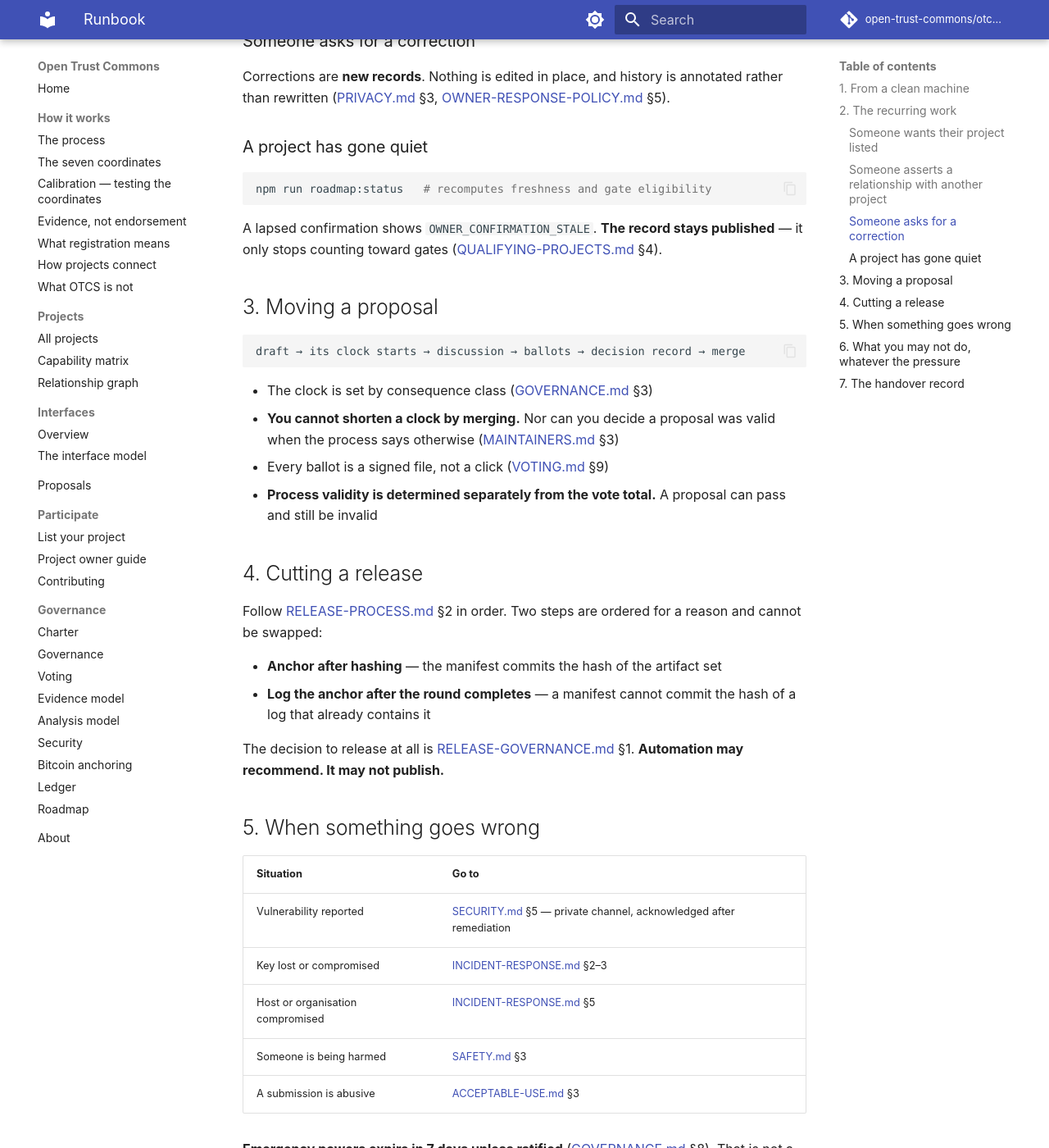
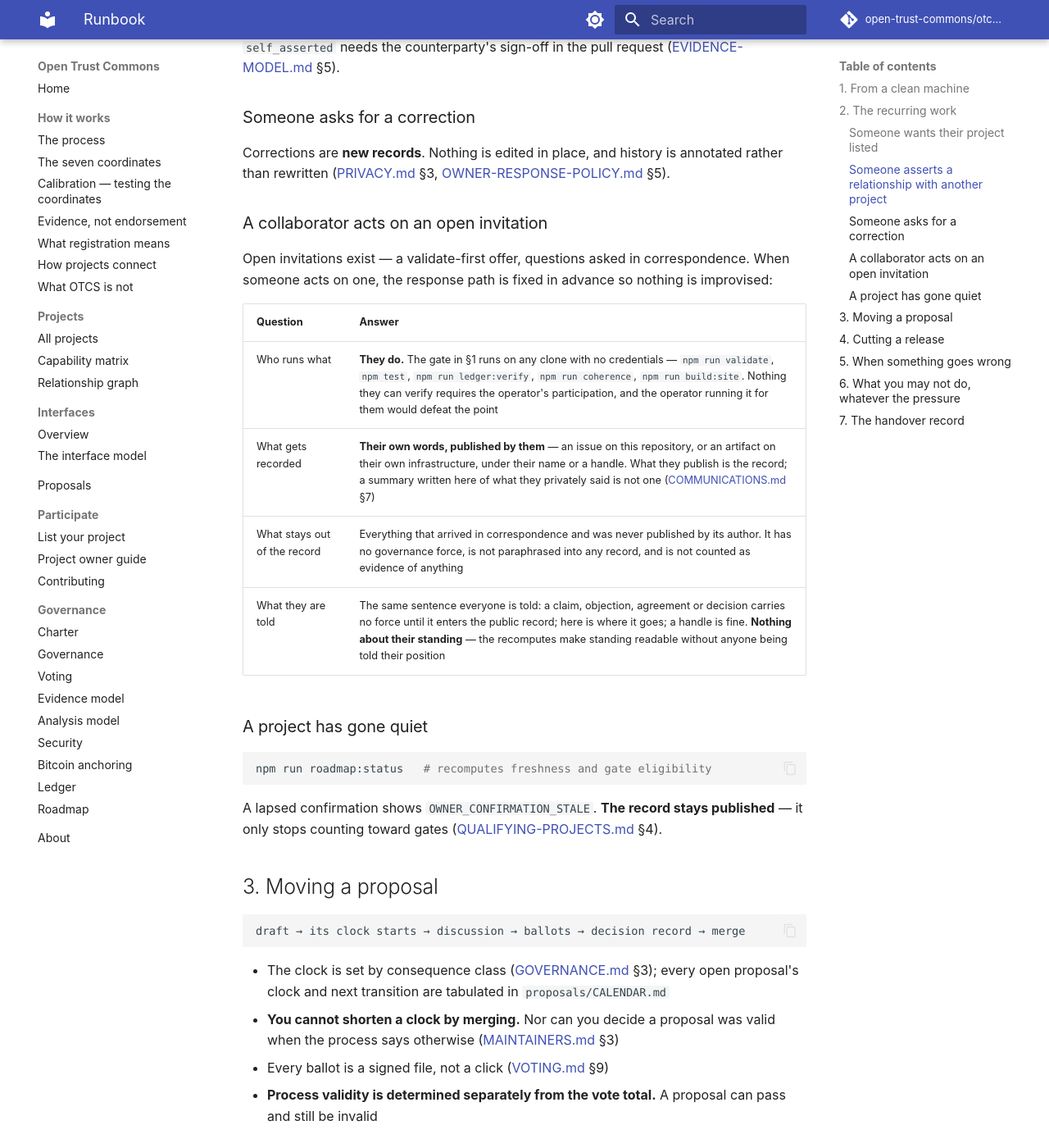
Before and after one commit to open-trust-commons/otcs-registry, an MkDocs documentation site: the page built from docs/generated/runbook.md, in a window 1280 px wide and 1400 px high, scrolled down 1646 px. Shown: the whole window at 82% size. Built offline with MkDocs 1.6.1 and Material for MkDocs 9.7.7, drawn with Linux system fonts in a browser that asks for light colours; comment, search, counter and statistics services are not loaded; some of the changed text lies outside the part shown.

Commit message:
Regenerate tracked docs pages for the RUNBOOK and calendar changes
docs/generated/ is tracked; the earlier commit changed sources without
regenerating. Pages: runbook.md (PR-only sentence, collaborator path,
calendar pointer), proposals/index.md (CALENDAR.md now listed).

Co-Authored-By: Claude Fable 5 <noreply@anthropic.com>

````diff
--- a/docs/generated/runbook.md
+++ b/docs/generated/runbook.md
@@ -32,6 +32,8 @@ npm run build:site       # deterministic — same input, byte-identical output
 
 **All five must pass on a fresh clone.** If any fails on an untouched checkout, stop and fix that before doing operator work — you cannot tell your own changes from a pre-existing fault otherwise.
 
+**`main` is pull-request-only.** The branch ruleset bounces direct pushes — including the operator's. Every change, however small, arrives as a branch and a pull request with the checks green.
+
 ## 2. The recurring work
 
 ### Someone wants their project listed
@@ -57,6 +59,17 @@ issue or pull request → does it meet the record rules? → checks pass? → me
 
 Corrections are **new records**. Nothing is edited in place, and history is annotated rather than rewritten ([PRIVACY.md](privacy.md) §3, [OWNER-RESPONSE-POLICY.md](owner-response-policy.md) §5).
 
+### A collaborator acts on an open invitation
+
+Open invitations exist — a validate-first offer, questions asked in correspondence. When someone acts on one, the response path is fixed in advance so nothing is improvised:
+
+| Question | Answer |
+|---|---|
+| Who runs what | **They do.** The gate in §1 runs on any clone with no credentials — `npm run validate`, `npm test`, `npm run ledger:verify`, `npm run coherence`, `npm run build:site`. Nothing they can verify requires the operator's participation, and the operator running it for them would defeat the point |
+| What gets recorded | **Their own words, published by them** — an issue on this repository, or an artifact on their own infrastructure, under their name or a handle. What they publish is the record; a summary written here of what they privately said is not one ([COMMUNICATIONS.md](communications.md) §7) |
+| What stays out of the record | Everything that arrived in correspondence and was never published by its author. It has no governance force, is not paraphrased into any record, and is not counted as evidence of anything |
+| What they are told | The same sentence everyone is told: a claim, objection, agreement or decision carries no force until it enters the public record; here is where it goes; a handle is fine. **Nothing about their standing** — the recomputes make standing readable without anyone being told their position |
+
 ### A project has gone quiet
 
 ```bash
@@ -71,7 +84,7 @@ A lapsed confirmation shows `OWNER_CONFIRMATION_STALE`. **The record stays publi
 draft → its clock starts → discussion → ballots → decision record → merge
 ```
 
-- The clock is set by consequence class ([GOVERNANCE.md](governance.md) §3)
+- The clock is set by consequence class ([GOVERNANCE.md](governance.md) §3); every open proposal's clock and next transition are tabulated in `proposals/CALENDAR.md`
 - **You cannot shorten a clock by merging.** Nor can you decide a proposal was valid when the process says otherwise ([MAINTAINERS.md](maintainers.md) §3)
 - Every ballot is a signed file, not a click ([VOTING.md](voting.md) §9)
 - **Process validity is determined separately from the vote total.** A proposal can pass and still be invalid
````
Also changed, not shown: docs/generated/proposals/index.md (+1 -1 lines).
